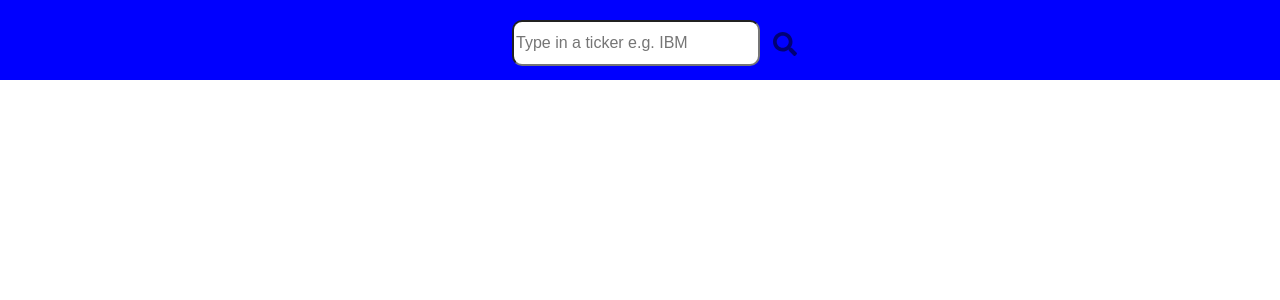
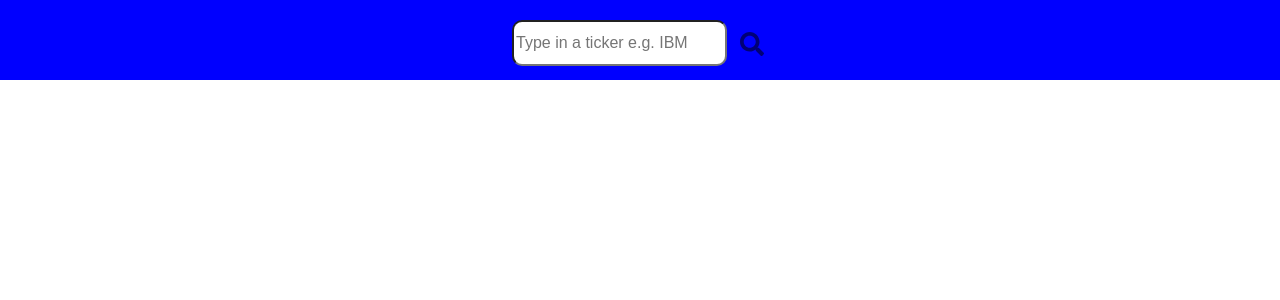
Before and after one commit to jgrant12345/stockNews, a React (Create React App) app in the folder stocknews/: page / in a window 1280 px wide. Shown: the top 300 px of the page. Built offline with nearby package versions, Linux system fonts and the light colour scheme.

Commit message:
fixed window size

```diff
--- a/stocknews/src/index.module.css
+++ b/stocknews/src/index.module.css
@@ -48,8 +48,8 @@
   outline: none;
   color: black;
   font-size: 16px;
+  max-width: 25vw;
 
-  width: 30vh;
   height: 40px;
   color: black;
 
```
Also changed, not shown: stocknews/package.json (+7 -1 lines), 1 other file (tests, documents, lock files or other folders).
